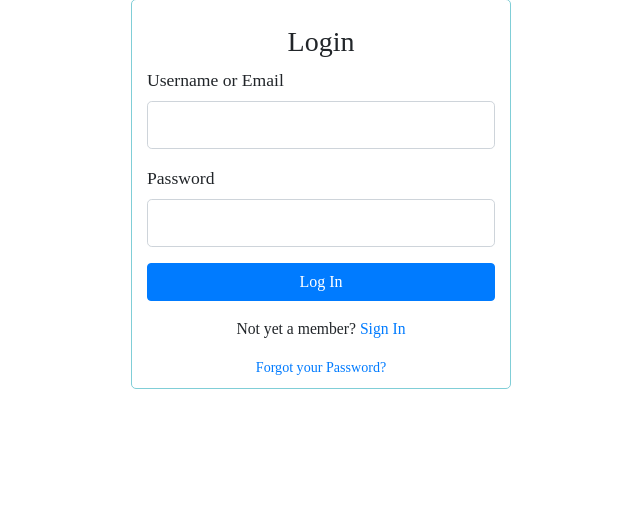
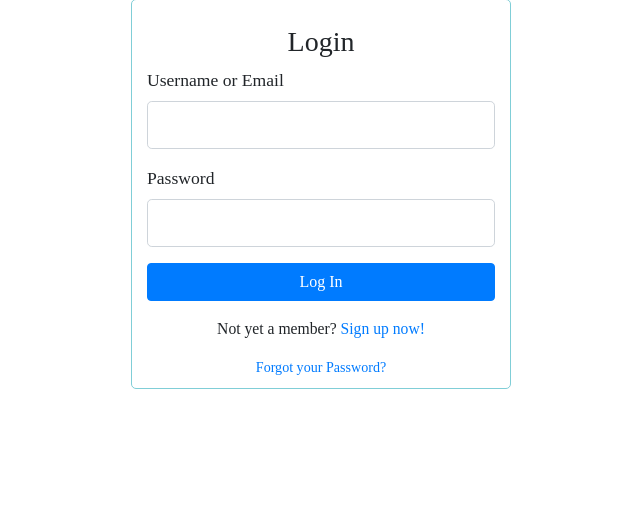
Before and after one commit to purvez/swap, a PHP site: page /swap/loginform.php in a window 1280 px wide. Shown: the part 101-613 px from the top of the page, without its empty margins (319-959 px from the left). Run offline with PHP 8.4, Linux system fonts and the light colour scheme; some libraries are stand-ins or nearby versions.

Commit message:
Fixed typo on login page and removed //comment on index.php page

```diff
--- a/REVIEW CRUD/registerCOMMENTdo.php
+++ b/REVIEW CRUD/registerCOMMENTdo.php
@@ -1,6 +1,4 @@
-	<!---
-<b><i>Process registration</i></b>
---->
+
 <html>
 <body>
 <?php
@@ -41,7 +39,7 @@ function checkpost($input, $mandatory, $pattern) {
 
 
 	if (!$checkall) {
-		printmessage("Error checking inputs<br>Please return to the registration form");
+		printmessage("Error checking inputs<br>Please return to the comment form");
 		die();
 	}
 
--- a/component.php
+++ b/component.php
@@ -1,4 +1,4 @@
-//comment
+
 <?php
 
 function component($productname, $productprice, $productimg, $productid, $productdetails,$shippingaddress){
--- a/loginform.php
+++ b/loginform.php
@@ -48,7 +48,7 @@ include 'login.php'
 
                         <input type="hidden" id="g-recaptcha-response" name="g-recaptcha-response" class="form-control form-control-lg">
                     </div>
-                    <p class="text-center">Not yet a member? <a href="registerform.php">Sign In</a></p>
+                    <p class="text-center">Not yet a member? <a href="registerform.php">Sign up now!</a></p>
                     <div style="font-size: 0.8em; text-align: center;"><a href="forgotPassword.php">Forgot your Password?</a></div>
                 </form>
                 <script>
```
